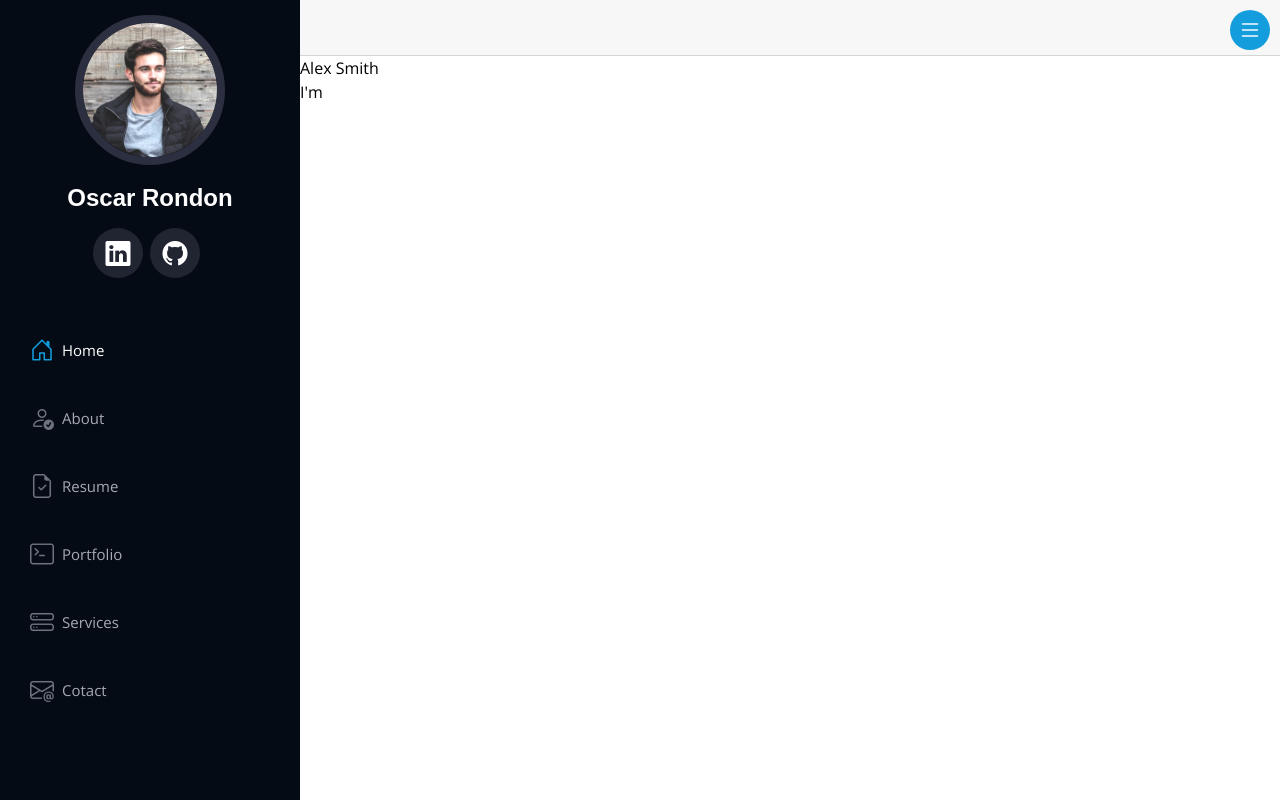
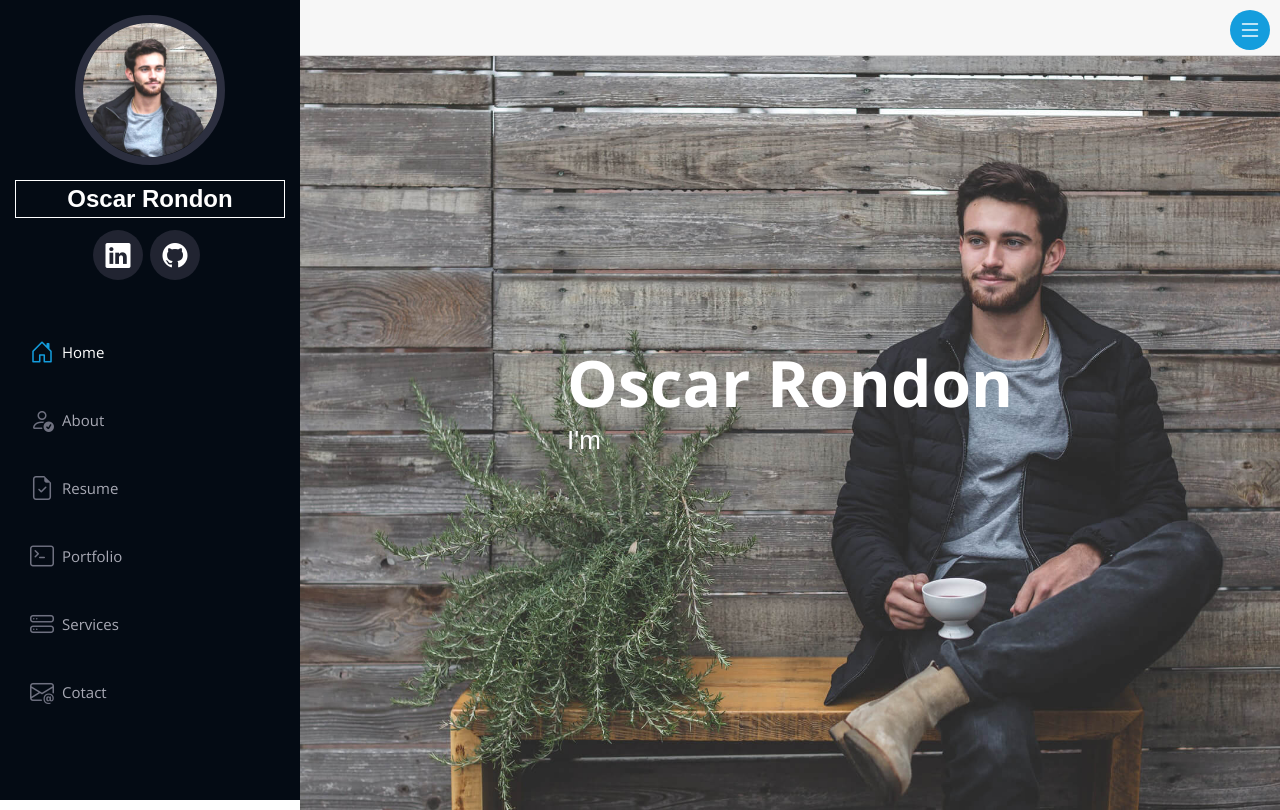
Before and after one commit to OscarRondon/reactProjects, a Next.js app in the folder portafolio/: page / in a window 1280 px wide. Built offline with nearby package versions, Linux system fonts and the light colour scheme.

Commit message:
Portafolio [ 	* Add Hero CSS 	*	Adjust Navbar name section ]

```diff
--- a/portafolio/src/app/ui/components/shared/Hero.tsx
+++ b/portafolio/src/app/ui/components/shared/Hero.tsx
@@ -1,8 +1,10 @@
+import '@/ui/css/Hero.css'
+
 export default function Hero () {
   return (
-    <section id="hero" className="d-flex flex-column justify-content-center align-items-center">
+    <section id="hero" className="flex flex-col justify-center items-center">
     <div className="hero-container" data-aos="fade-in">
-      <h1>Alex Smith</h1>
+      <h1>Oscar Rondon</h1>
       <p>I'm <span className="typed" data-typed-items="Designer, Developer, Freelancer, Photographer"></span></p>
     </div>
   </section>
--- a/portafolio/src/app/ui/components/shared/NavMenu.tsx
+++ b/portafolio/src/app/ui/components/shared/NavMenu.tsx
@@ -18,7 +18,7 @@ export default function NavMenu () {
   <div className='flex flex-col'>
     <section className='profile'>
       <Image width={500} height={500} className='img-fluid rounded-full' src='/img/profile-img.jpg' alt='' />
-      <h1 className='mt-3'><Link className='nav-link' href=''>Oscar Rondon</Link></h1>
+      <h1 className='mt-3 border border-white'><Link className='' href=''>Oscar Rondon</Link></h1>
       <div className='social-links text-center my-3'>
           <a href='#' title='Linkedin'><i className='bi-linkedin'></i></a>
           <a href='#' title='Github'><i className='bi-github'></i></a>
--- /dev/null
+++ b/portafolio/src/app/ui/css/Hero.css
@@ -0,0 +1,138 @@
+#hero {
+	width: 100%;
+	height: 94.2vh;
+	background: url("../../../../public/img/hero-bg.jpg") top center;
+	background-size: cover;
+}
+
+#hero:before {
+	content: "";
+	background: rgba(5, 13, 24, 0.3);
+	position: absolute;
+	bottom: 0;
+	top: 0;
+	left: 0;
+	right: 0;
+	z-index: -1;
+}
+
+#hero .hero-container {
+	position: relative;
+	min-width: 300px;
+}
+
+#hero h1 {
+	margin: 0 0 10px 0;
+	font-size: 64px;
+	font-weight: 700;
+	line-height: 56px;
+	color: #fff;
+}
+
+#hero p {
+	color: #fff;
+	margin-bottom: 50px;
+	font-size: 26px;
+	font-family: "Poppins", sans-serif;
+}
+
+#hero p span {
+	color: #fff;
+	padding-bottom: 4px;
+	letter-spacing: 1px;
+	border-bottom: 3px solid #149ddd;
+}
+
+@media (min-width: 1024px) {
+	#hero {
+		background-attachment: fixed;
+	}
+}
+
+@media (max-width: 768px) {
+	#hero h1 {
+		font-size: 28px;
+		line-height: 36px;
+	}
+
+	#hero h2 {
+		font-size: 18px;
+		line-height: 24px;
+		margin-bottom: 30px;
+	}
+}
+
+/*
+	-------------------------------------------------------------------------
+	Blinkin cursor
+	-------------------------------------------------------------------------
+*/
+.blinking-cursor {
+	font-weight: bolder;
+	color: white;
+	-webkit-animation: 1s blink step-end infinite;
+	-moz-animation: 1s blink step-end infinite;
+	-ms-animation: 1s blink step-end infinite;
+	-o-animation: 1s blink step-end infinite;
+	animation: 1s blink step-end infinite;
+}
+
+@keyframes blink {
+
+	from,
+	to {
+		color: transparent;
+	}
+
+	50% {
+		color: white;
+	}
+}
+
+@-moz-keyframes blink {
+
+	from,
+	to {
+		color: transparent;
+	}
+
+	50% {
+		color: white;
+	}
+}
+
+@-webkit-keyframes blink {
+
+	from,
+	to {
+		color: transparent;
+	}
+
+	50% {
+		color: white;
+	}
+}
+
+@-ms-keyframes blink {
+
+	from,
+	to {
+		color: transparent;
+	}
+
+	50% {
+		color: white;
+	}
+}
+
+@-o-keyframes blink {
+
+	from,
+	to {
+		color: transparent;
+	}
+
+	50% {
+		color: white;
+	}
+}
--- a/portafolio/tsconfig.json
+++ b/portafolio/tsconfig.json
@@ -24,7 +24,7 @@
 		],
 		"paths": {
 			"@/*": [
-				"./src/*"
+				"./src/app/*"
 			]
 		}
 	},
```
Also changed, not shown: 1 other file (tests, documents, lock files or other folders).
